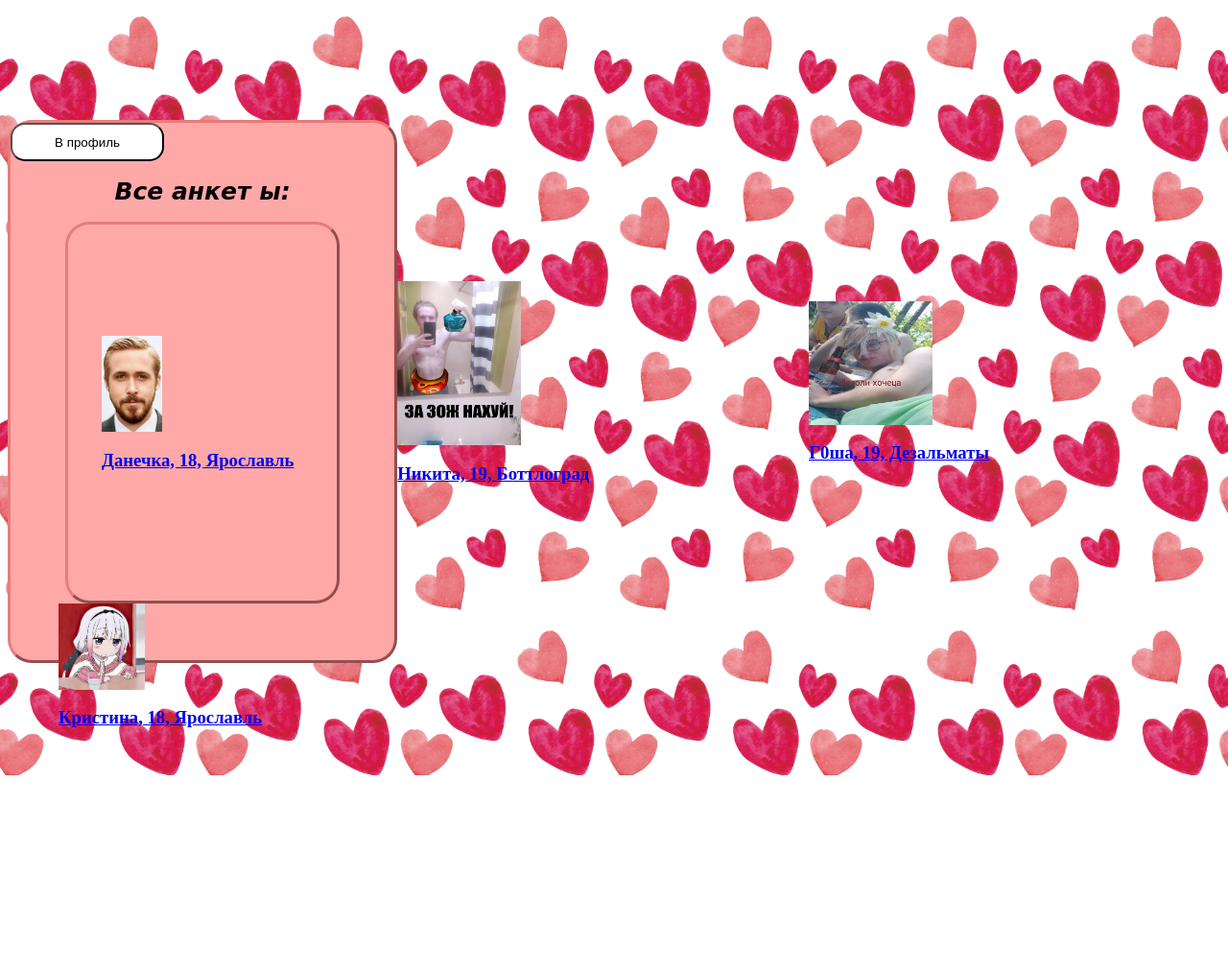
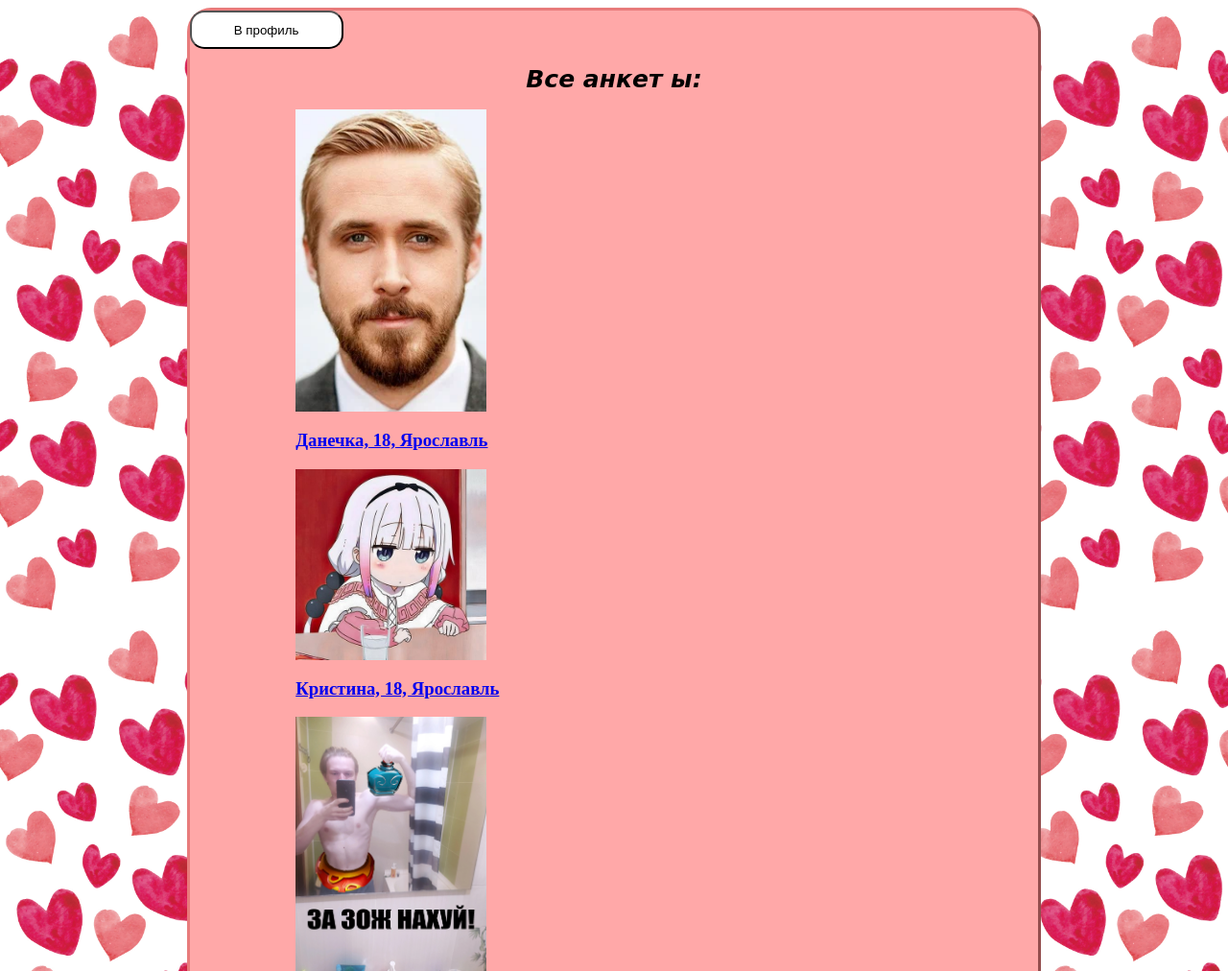
Before and after one commit to argecyplusplus/datingsite, a Django app: page /searching/profiles/ in a window 1280 px wide. Shown: the top 1012 px of the page at 96% size. Before the commit the page ends 808 px from the top, so only its background shows below. Run offline with Django 4.2, Linux system fonts and the light colour scheme; data comes from the database, SQL or seed files in the repository.

Commit message:
searching 2

```diff
--- a/datingsite/templates/searching/searching.html
+++ b/datingsite/templates/searching/searching.html
@@ -11,13 +11,13 @@
 		<div class="searching">
 				<button onclick="location.href='/searching/myprofile'">В профиль</button>
                 <h1>Все анкет ы: </h1>
-				<div class="searching2">
+
 					{% for profile in profile_list %}
 					<div class="container_4">
 						<img src="{{profile.avatar.url}}"  style="max-width: 30%;">
 						<a href="{{profile.id}}"><h3>{{profile.name}}, {{profile.age}}, {{profile.city}}</h3></a>
 					</div>
-				</div>
+
 				{% endfor %}
 		</div>
 	</body>
```
